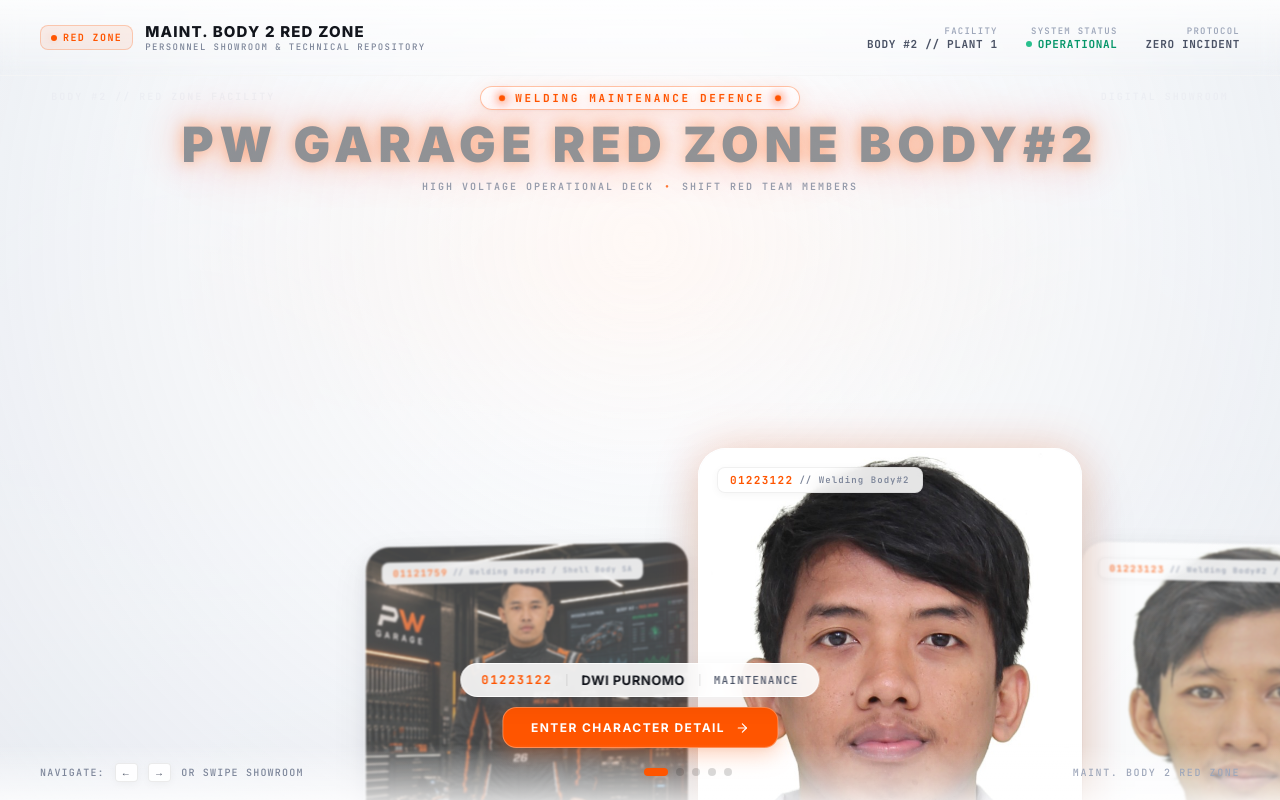
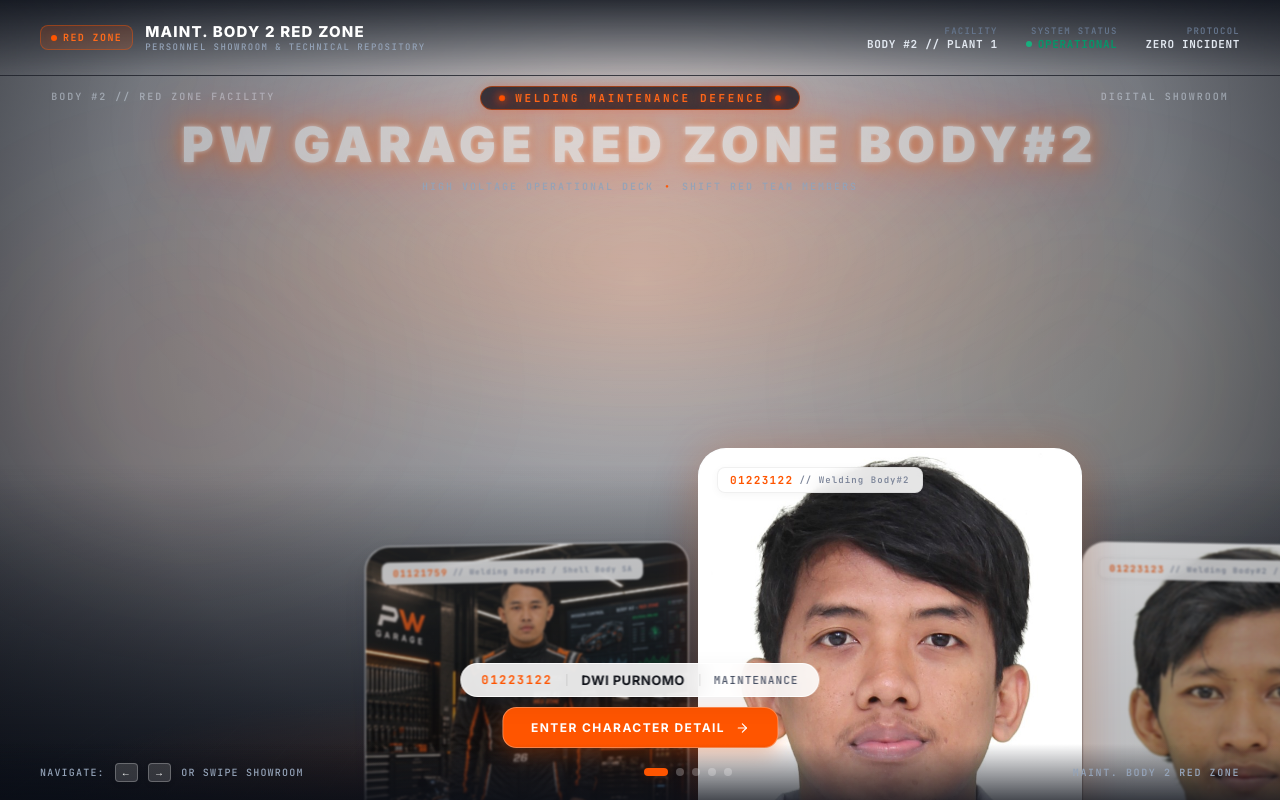
Before and after one commit to akunbersamagogle-stack/kanri-redzone, a React (Vite) app: page / in a window 1280 px wide. Built offline with nearby package versions, Linux system fonts and the light colour scheme.

Commit message:
feat: enhance background video visibility and cinematic contrast

```diff
--- a/src/index.css
+++ b/src/index.css
@@ -97,20 +97,22 @@
   object-fit: cover;
   object-position: center;
   opacity: 0;
-  transition: opacity 1.2s ease-in-out;
+  transition: opacity 1s ease-in-out;
   pointer-events: none;
   z-index: 0;
 }
 
 .showroom-video-bg.loaded {
-  opacity: 0.38; /* Soft ambient visibility while maintaining card clarity */
+  opacity: 0.88; /* Clearly visible, vivid & cinematic */
 }
 
-/* High Contrast Video Tint Overlay */
+/* High Contrast Video Tint & Vignette Overlay */
 .showroom-video-overlay {
   position: absolute;
   inset: 0;
-  background: radial-gradient(circle at 50% 30%, rgba(255, 255, 255, 0.65) 0%, rgba(244, 246, 249, 0.82) 55%, rgba(233, 236, 242, 0.94) 100%);
+  background:
+    radial-gradient(circle at 50% 35%, rgba(10, 14, 23, 0.28) 0%, rgba(10, 14, 23, 0.55) 65%, rgba(5, 8, 15, 0.82) 100%),
+    linear-gradient(to top, rgba(10, 14, 23, 0.7) 0%, transparent 40%);
   pointer-events: none;
   z-index: 1;
 }
@@ -123,8 +125,9 @@
   transform: translateX(-50%);
   width: 85vw;
   height: 70vh;
-  background: radial-gradient(ellipse at center, rgba(255, 255, 255, 0.9) 0%, rgba(255, 255, 255, 0.4) 45%, transparent 75%);
+  background: radial-gradient(ellipse at center, rgba(255, 255, 255, 0.25) 0%, rgba(255, 255, 255, 0.05) 45%, transparent 75%);
   filter: blur(50px);
+  z-index: 2;
 }
 
 /* Warm Neutral Ambient & Subtle Orange Rim Beams */
@@ -134,8 +137,9 @@
   left: -10%;
   width: 50vw;
   height: 65vh;
-  background: radial-gradient(ellipse at center, rgba(255, 85, 0, 0.045) 0%, transparent 65%);
+  background: radial-gradient(ellipse at center, rgba(255, 85, 0, 0.08) 0%, transparent 65%);
   filter: blur(60px);
+  z-index: 2;
 }
 
 .showroom-accent-beam-right {
@@ -144,8 +148,9 @@
   right: -10%;
   width: 50vw;
   height: 65vh;
-  background: radial-gradient(ellipse at center, rgba(245, 158, 11, 0.035) 0%, transparent 65%);
+  background: radial-gradient(ellipse at center, rgba(245, 158, 11, 0.06) 0%, transparent 65%);
   filter: blur(60px);
+  z-index: 2;
 }
 
 /* Polished Concrete Floor & Subtle Perspective Grid */
@@ -154,12 +159,13 @@
   bottom: 0;
   left: 0;
   right: 0;
-  height: 46%;
+  height: 42%;
   background:
-    radial-gradient(ellipse 70% 45% at 50% 95%, rgba(255, 85, 0, 0.04) 0%, transparent 65%),
-    linear-gradient(to top, rgba(226, 231, 239, 0.9) 0%, rgba(244, 246, 249, 0.4) 50%, transparent 100%);
+    radial-gradient(ellipse 70% 45% at 50% 95%, rgba(255, 85, 0, 0.12) 0%, transparent 65%),
+    linear-gradient(to top, rgba(10, 14, 23, 0.65) 0%, transparent 100%);
   perspective: 700px;
   transform-style: preserve-3d;
+  z-index: 2;
 }
 
 .showroom-grid {
@@ -167,12 +173,12 @@
   inset: 0;
   background-size: 80px 80px;
   background-image:
-    linear-gradient(to right, rgba(0, 0, 0, 0.025) 1px, transparent 1px),
-    linear-gradient(to bottom, rgba(0, 0, 0, 0.025) 1px, transparent 1px);
+    linear-gradient(to right, rgba(255, 255, 255, 0.035) 1px, transparent 1px),
+    linear-gradient(to bottom, rgba(255, 255, 255, 0.035) 1px, transparent 1px);
   transform: rotateX(68deg) translateZ(0);
   transform-origin: bottom center;
-  mask-image: linear-gradient(to top, rgba(0,0,0,0.5) 0%, transparent 80%);
-  -webkit-mask-image: linear-gradient(to top, rgba(0,0,0,0.5) 0%, transparent 80%);
+  mask-image: linear-gradient(to top, rgba(0,0,0,0.6) 0%, transparent 80%);
+  -webkit-mask-image: linear-gradient(to top, rgba(0,0,0,0.6) 0%, transparent 80%);
 }
 
 /* Soft Pedestal Reflection under Hero Center */
@@ -183,7 +189,7 @@
   transform: translateX(-50%);
   width: 560px;
   height: 60px;
-  background: radial-gradient(ellipse at center, rgba(255, 85, 0, 0.12) 0%, rgba(255, 85, 0, 0.03) 45%, transparent 70%);
+  background: radial-gradient(ellipse at center, rgba(255, 85, 0, 0.22) 0%, rgba(255, 85, 0, 0.06) 45%, transparent 70%);
   border-radius: 50%;
   filter: blur(12px);
 }
@@ -197,8 +203,9 @@
   display: flex;
   justify-content: space-between;
   padding: 0 4vw;
-  opacity: 0.35;
+  opacity: 0.55;
   pointer-events: none;
+  z-index: 3;
 }
 
 .showroom-wall-code {
@@ -206,7 +213,7 @@
   font-size: 10px;
   font-weight: 600;
   letter-spacing: 0.2em;
-  color: var(--text-muted);
+  color: #cbd5e1;
 }
 
 /* ==========================================================================
@@ -219,9 +226,10 @@
   transform: translateX(-50%);
   width: 75vw;
   height: 44vh;
-  background: radial-gradient(ellipse at center, rgba(255, 85, 0, 0.15) 0%, rgba(255, 100, 20, 0.05) 50%, transparent 72%);
+  background: radial-gradient(ellipse at center, rgba(255, 85, 0, 0.25) 0%, rgba(255, 100, 20, 0.08) 50%, transparent 72%);
   filter: blur(55px);
   pointer-events: none;
+  z-index: 3;
   animation: ambient-center-pulse 5.5s infinite ease-in-out alternate;
 }
 
@@ -246,12 +254,12 @@
   align-items: center;
   gap: 10px;
   padding: 4px 18px;
-  background: rgba(255, 255, 255, 0.82);
-  border: 1px solid rgba(255, 85, 0, 0.35);
+  background: rgba(10, 14, 23, 0.75);
+  border: 1px solid rgba(255, 85, 0, 0.5);
   border-radius: 999px;
   backdrop-filter: blur(10px);
   -webkit-backdrop-filter: blur(10px);
-  box-shadow: 0 4px 20px rgba(255, 85, 0, 0.12), 0 1px 3px rgba(0, 0, 0, 0.04);
+  box-shadow: 0 4px 20px rgba(255, 85, 0, 0.2), 0 0 10px rgba(255, 85, 0, 0.15);
 }
 
 .sign-indicator-dot {
@@ -268,8 +276,8 @@
   font-size: 11px;
   font-weight: 800;
   letter-spacing: 0.24em;
-  color: #ff5500;
-  text-shadow: 0 0 10px rgba(255, 85, 0, 0.4);
+  color: #ff6a1a;
+  text-shadow: 0 0 12px rgba(255, 85, 0, 0.7);
 }
 
 .glowing-neon-title {
@@ -277,7 +285,7 @@
   font-weight: 900;
   letter-spacing: 0.12em;
   text-transform: uppercase;
-  color: #12151c;
+  color: #ffffff;
   margin: 0;
   line-height: 1.1;
   font-family: var(--font-main);
@@ -292,8 +300,8 @@
   font-size: 10px;
   font-weight: 600;
   letter-spacing: 0.2em;
-  color: var(--text-muted);
-  opacity: 0.8;
+  color: #94a3b8;
+  opacity: 0.95;
 }
 
 .glowing-sign-bullet {
@@ -302,69 +310,75 @@
 
 @keyframes neon-flicker-glow {
   0%, 100% {
-    color: #11141c;
+    color: #ffffff;
     text-shadow:
-      0 0 10px rgba(255, 85, 0, 0.85),
-      0 0 24px rgba(255, 85, 0, 0.65),
-      0 0 50px rgba(255, 85, 0, 0.4),
-      0 0 90px rgba(255, 60, 0, 0.25);
+      0 0 4px #ffffff,
+      0 0 12px rgba(255, 85, 0, 0.95),
+      0 0 28px rgba(255, 85, 0, 0.85),
+      0 0 55px rgba(255, 85, 0, 0.65),
+      0 0 95px rgba(255, 60, 0, 0.45);
   }
   38% {
-    color: #11141c;
+    color: #ffffff;
     text-shadow:
-      0 0 14px rgba(255, 85, 0, 0.95),
-      0 0 32px rgba(255, 85, 0, 0.75),
-      0 0 65px rgba(255, 85, 0, 0.5),
-      0 0 110px rgba(255, 60, 0, 0.3);
+      0 0 6px #ffffff,
+      0 0 16px rgba(255, 85, 0, 1),
+      0 0 36px rgba(255, 85, 0, 0.95),
+      0 0 70px rgba(255, 85, 0, 0.75),
+      0 0 120px rgba(255, 60, 0, 0.55);
   }
   40% {
     /* Flicker OFF */
-    color: #8b95a5;
+    color: #64748b;
     text-shadow: none;
     opacity: 0.35;
   }
   42% {
     /* Flicker ON */
-    color: #11141c;
+    color: #ffffff;
     text-shadow:
-      0 0 8px rgba(255, 85, 0, 0.7),
-      0 0 18px rgba(255, 85, 0, 0.5);
+      0 0 4px #ffffff,
+      0 0 10px rgba(255, 85, 0, 0.8),
+      0 0 22px rgba(255, 85, 0, 0.6);
     opacity: 1;
   }
   44% {
     /* Flicker OFF */
-    color: #8b95a5;
+    color: #64748b;
     text-shadow: none;
     opacity: 0.3;
   }
   46% {
     /* Stabilize ON */
-    color: #11141c;
+    color: #ffffff;
     text-shadow:
-      0 0 12px rgba(255, 85, 0, 0.9),
-      0 0 28px rgba(255, 85, 0, 0.7),
-      0 0 55px rgba(255, 85, 0, 0.45),
-      0 0 95px rgba(255, 60, 0, 0.28);
+      0 0 4px #ffffff,
+      0 0 14px rgba(255, 85, 0, 0.95),
+      0 0 32px rgba(255, 85, 0, 0.85),
+      0 0 60px rgba(255, 85, 0, 0.65),
+      0 0 100px rgba(255, 60, 0, 0.45);
     opacity: 1;
   }
   86% {
-    color: #11141c;
+    color: #ffffff;
     text-shadow:
-      0 0 12px rgba(255, 85, 0, 0.9),
-      0 0 28px rgba(255, 85, 0, 0.7),
-      0 0 55px rgba(255, 85, 0, 0.45);
+      0 0 4px #ffffff,
+      0 0 14px rgba(255, 85, 0, 0.95),
+      0 0 32px rgba(255, 85, 0, 0.85),
+      0 0 60px rgba(255, 85, 0, 0.65);
   }
   88% {
     /* Quick subtle blip */
     opacity: 0.5;
-    text-shadow: 0 0 5px rgba(255, 85, 0, 0.3);
+    text-shadow: 0 0 8px rgba(255, 85, 0, 0.4);
   }
   90% {
     opacity: 1;
     text-shadow:
-      0 0 12px rgba(255, 85, 0, 0.9),
-      0 0 28px rgba(255, 85, 0, 0.7),
-      0 0 55px rgba(255, 85, 0, 0.45);
+      0 0 4px #ffffff,
+      0 0 14px rgba(255, 85, 0, 0.95),
+      0 0 32px rgba(255, 85, 0, 0.85),
+      0 0 60px rgba(255, 85, 0, 0.65);
   }
 }
 
@@ -398,10 +412,10 @@
   align-items: center;
   justify-content: space-between;
   padding: 0 40px;
-  background: linear-gradient(to bottom, rgba(255, 255, 255, 0.82) 0%, rgba(255, 255, 255, 0) 100%);
-  backdrop-filter: blur(10px);
-  -webkit-backdrop-filter: blur(10px);
-  border-bottom: 1px solid rgba(0, 0, 0, 0.03);
+  background: linear-gradient(to bottom, rgba(10, 14, 23, 0.8) 0%, rgba(10, 14, 23, 0) 100%);
+  backdrop-filter: blur(8px);
+  -webkit-backdrop-filter: blur(8px);
+  border-bottom: 1px solid rgba(255, 255, 255, 0.06);
 }
 
 .header-brand {
@@ -415,8 +429,8 @@
   align-items: center;
   gap: 6px;
   padding: 5px 10px;
-  background: var(--accent-orange-subtle);
-  border: 1px solid rgba(255, 85, 0, 0.25);
+  background: rgba(255, 85, 0, 0.15);
+  border: 1px solid rgba(255, 85, 0, 0.4);
   border-radius: var(--radius-sm);
 }
 
@@ -433,7 +447,7 @@
   font-size: 10px;
   font-weight: 700;
   letter-spacing: 0.14em;
-  color: var(--accent-orange);
+  color: #ff6a1a;
 }
 
 .brand-title-wrap {
@@ -445,7 +459,7 @@
   font-size: 15px;
   font-weight: 800;
   letter-spacing: 0.08em;
-  color: var(--text-primary);
+  color: #ffffff;
   text-transform: uppercase;
 }
 
@@ -454,7 +468,7 @@
   font-size: 9px;
   font-weight: 500;
   letter-spacing: 0.16em;
-  color: var(--text-muted);
+  color: #94a3b8;
   text-transform: uppercase;
 }
 
@@ -475,7 +489,7 @@
   font-size: 9px;
   font-weight: 600;
   letter-spacing: 0.14em;
-  color: var(--text-dim);
+  color: #64748b;
   text-transform: uppercase;
 }
 
@@ -484,7 +498,7 @@
   font-size: 11px;
   font-weight: 700;
   letter-spacing: 0.06em;
-  color: var(--text-secondary);
+  color: #e2e8f0;
 }
 
 .telemetry-live {
@@ -856,7 +870,7 @@
   align-items: center;
   justify-content: space-between;
   padding: 0 40px;
-  background: linear-gradient(to top, rgba(255, 255, 255, 0.75) 0%, rgba(255, 255, 255, 0) 100%);
+  background: linear-gradient(to top, rgba(10, 14, 23, 0.75) 0%, rgba(10, 14, 23, 0) 100%);
   pointer-events: none;
 }
 
@@ -868,7 +882,7 @@
   font-size: 10px;
   font-weight: 500;
   letter-spacing: 0.12em;
-  color: var(--text-muted);
+  color: #94a3b8;
   text-transform: uppercase;
 }
 
@@ -877,10 +891,10 @@
   align-items: center;
   justify-content: center;
   padding: 2px 7px;
-  background: rgba(255, 255, 255, 0.9);
-  border: 1px solid rgba(0, 0, 0, 0.08);
+  background: rgba(255, 255, 255, 0.15);
+  border: 1px solid rgba(255, 255, 255, 0.25);
   border-radius: 4px;
-  color: var(--text-secondary);
+  color: #ffffff;
   font-weight: 700;
   box-shadow: var(--shadow-sm);
 }
@@ -896,14 +910,14 @@
   width: 8px;
   height: 8px;
   border-radius: 50%;
-  background: rgba(0, 0, 0, 0.15);
+  background: rgba(255, 255, 255, 0.25);
   border: none;
   cursor: pointer;
   transition: all 0.25s cubic-bezier(0.16, 1, 0.3, 1);
 }
 
 .indicator-dot:hover {
-  background: rgba(0, 0, 0, 0.35);
+  background: rgba(255, 255, 255, 0.55);
 }
 
 .indicator-dot.active {
@@ -916,9 +930,9 @@
 .footer-credits {
   font-family: var(--font-mono);
   font-size: 10px;
-  font-weight: 500;
+  font-weight: 600;
   letter-spacing: 0.16em;
-  color: var(--text-dim);
+  color: #94a3b8;
   text-transform: uppercase;
 }
 
```
Also changed, not shown: 1 other file (tests, documents, lock files or other folders).
